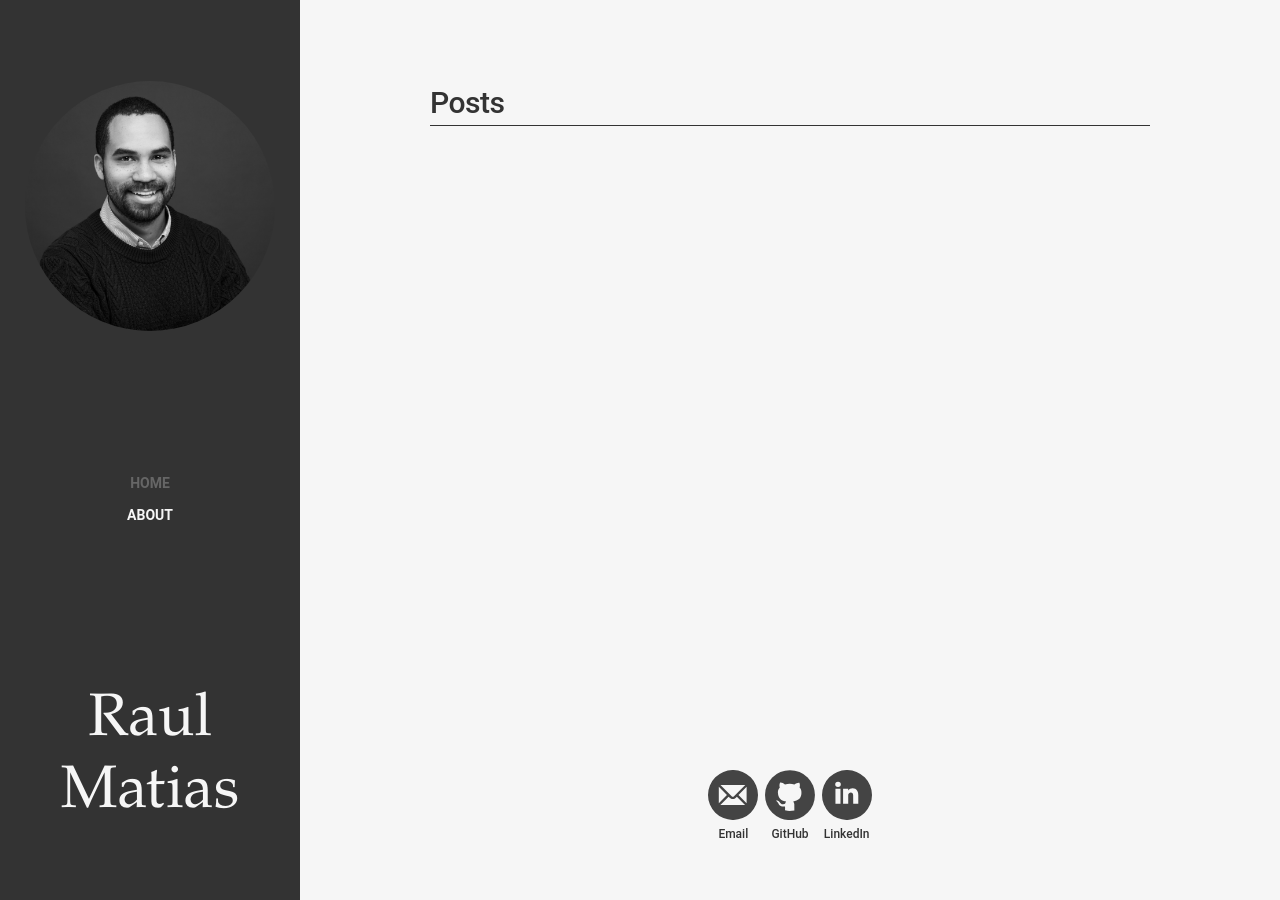
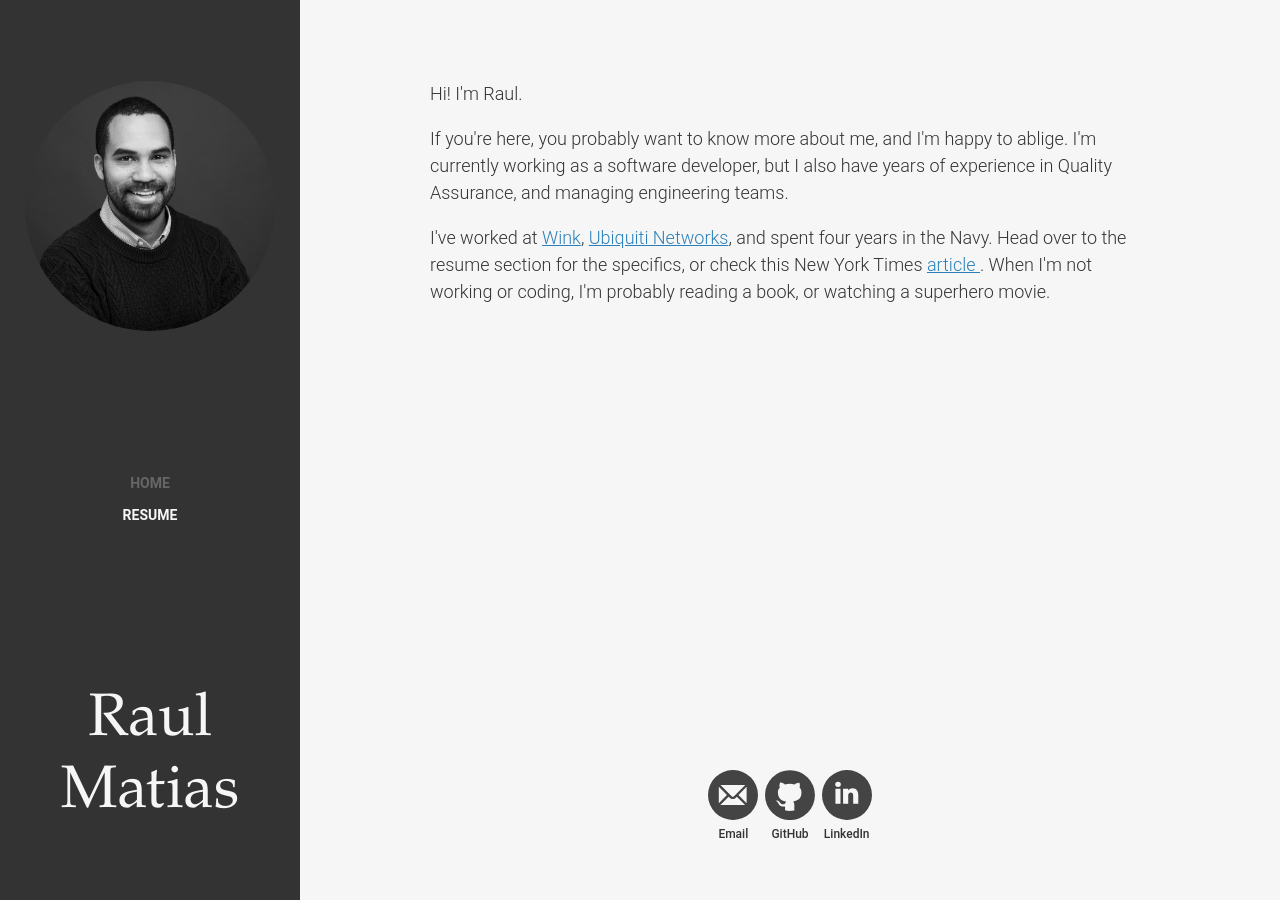
Before and after one commit to mnkhouri/mnkhouri.github.io, a Jekyll site: the page built from index.html, in a window 1280 px wide. Built offline with Jekyll 4.4.1, drawn with Linux system fonts in a browser that asks for light colours.

```diff
--- a/_config.yml
+++ b/_config.yml
@@ -8,24 +8,8 @@
   Hi, Raul here. This is my personal website. If you're interested in learning a bit about me,
   or just need a way to get in contact, you came to the right place.
 baseurl: "" # the subpath of your site, e.g. /blog
-url: "https://marc.khouri.ca" # the base hostname & protocol for your site
-permalink: /posts/:year/:title.html
-
-defaults:
-  -
-    scope:
-      path: ""
-      type: "posts"
-    values:
-      layout: "post"
-  -
-    scope:
-      path: ""
-      type: "pages"
-    values:
-      layout: "default"
+url: "https://raulmatias.github.io" # the base hostname & protocol for your site
 
 # Build settings
-exclude: ["CNAME", "README.md", "LICENSE", "tools"]
-include: [".well-known"]
+exclude: ["README.md", "LICENSE"]
 markdown: kramdown
--- a/_data/nav.json
+++ b/_data/nav.json
@@ -4,8 +4,8 @@
     "url": "/"
   },
   {
-    "title": "About",
-    "url": "/about/"
+    "title": "Resume",
+    "url": "/resume/"
   },
   {
     "title": null
--- a/_includes/head.html
+++ b/_includes/head.html
@@ -8,7 +8,6 @@
   <title>{% if page.title %}{{ site.title "-" page.title | escape }}{% else %}{{ site.title | escape }}{% endif %}</title>
   <meta name="description" content="{% if page.excerpt %}{{ page.excerpt | strip_html | strip_newlines | truncate: 160 }}{% else %}{{ site.description }}{% endif %}">
 
-  <link rel="icon" type="image/x-icon" href="/favicon.ico">
   <link rel="stylesheet" href="{{ "/css/main.css" | prepend: site.baseurl }}">
   <link rel="canonical" href="{{ page.url | replace:'index.html','' | prepend: site.baseurl | prepend: site.url }}">
 
--- a/_includes/post-list.html
+++ /dev/null
@@ -1,11 +0,0 @@
-<div class="home">
-  <h1 class="page-heading">{{ include.heading }}</h1>
-  <ul class="post-list">
-    {% for post in include.category %}
-      <li>
-        <small><time datetime="{{ post.date }}">{{ post.date | date: "%Y-%m-%d" }}</time></small> &nbsp;
-        <a class="post-link" href="{{ post.url | prepend: site.baseurl }}">{{ post.title }}</a>
-      </li>
-    {% endfor %}
-  </ul>
-</div>
--- a/index.html
+++ b/index.html
@@ -6,4 +6,17 @@
   priority: 0.7
 ---
 
-{% include post-list.html heading="Posts" category=site.posts %}
+Hi! I'm Raul.
+
+<p>If you're here, you probably want to know more about me, and I'm happy to ablige.
+  I'm currently working as a software developer, but I also have years of experience in Quality Assurance,
+  and managing engineering teams.
+</p>
+<p>I've worked at <a href="https://www.wink.com">Wink</a>, <a href="https://www.ui.com">Ubiquiti Networks</a>,
+  and spent four years in the Navy.
+  Head over to the resume section for the specifics, or check this New York Times
+  <a href="https://www.nytimes.com/2016/08/28/jobs/discipline-detail-and-devices-that-work-they-way-they-should.html">
+    article
+  </a>.
+  When I'm not working or coding, I'm probably reading a book, or watching a superhero movie.
+</p>
```
Also changed, not shown: _layouts/post.html (deleted, +0 -26 lines), about.md (deleted, +0 -9 lines), posts.html (deleted, +0 -7 lines), resume.md (added, +48 -0 lines), .well-known/keybase.txt (deleted), CNAME (added), README.md, assets/vagrant_benchmark/VagrantBigSync.jpg (deleted), assets/vagrant_benchmark/VagrantBigSync.svg (deleted), assets/vagrant_benchmark/VagrantSlowSync.jpg (deleted), assets/vagrant_benchmark/VagrantSlowSync.svg (deleted), assets/vagrant_benchmark/VagrantSync.jpg (deleted), assets/vagrant_benchmark/VagrantSync.svg (deleted), favicon.ico (deleted), 1 other file.
